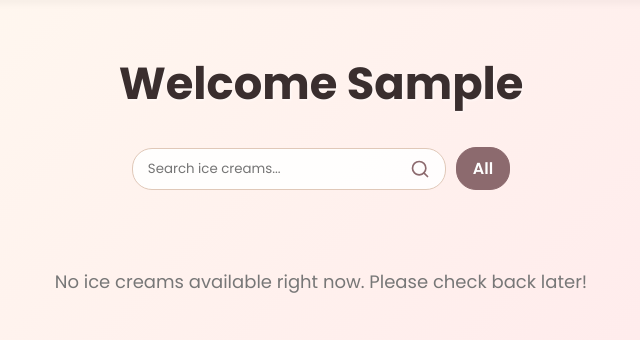
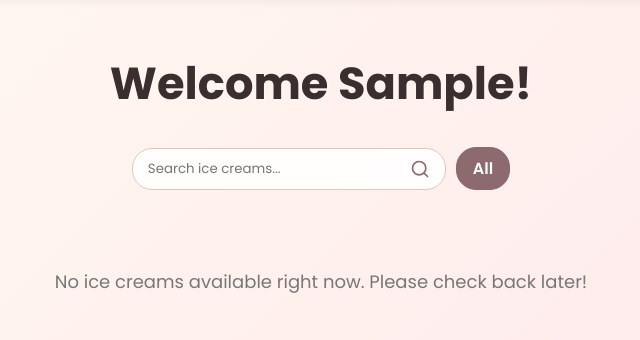
Before and after one commit to febaabiju/Sweet_Scoops, a Django app: page /customer_home/ in a window 1280 px wide. Shown: the part 80-420 px from the top of the page, without its empty margins (319-959 px from the left). Run offline with Django 5.2, Linux system fonts and the light colour scheme; the visitor is signed in with stand-in values (Sample User, id 1); data that the repository does not hold is empty.

Commit message:
Personalize customer welcome message

```diff
--- a/shop/templates/shop/customer_home.html
+++ b/shop/templates/shop/customer_home.html
@@ -214,7 +214,7 @@
         </div>
     </nav>
 
-    <h1 class="shop-heading" style="font-size: 2.8rem;">Welcome {{ user.username|capfirst }}</h1>
+    <h1 class="shop-heading" style="font-size: 2.8rem;">Welcome {{ request.user.first_name }}!</h1>
 
 <form method="get" style="display: flex; gap: 10px; justify-content: center; align-items: center; margin-bottom: 40px; flex-wrap: nowrap; overflow-x: auto; max-width: 100%;">
     <div style="position: relative; display: flex; align-items: center;">
```
